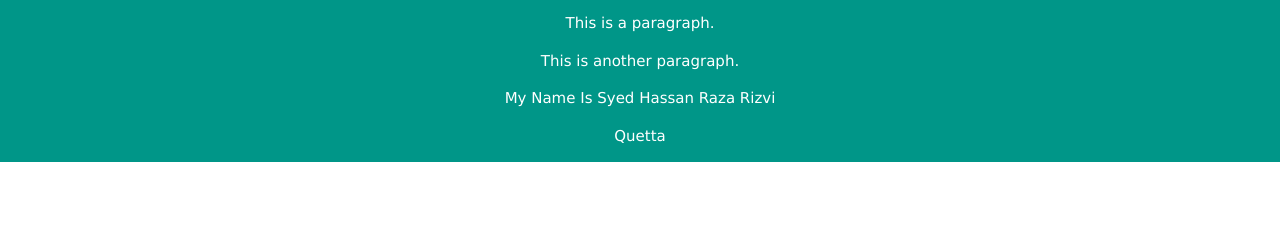
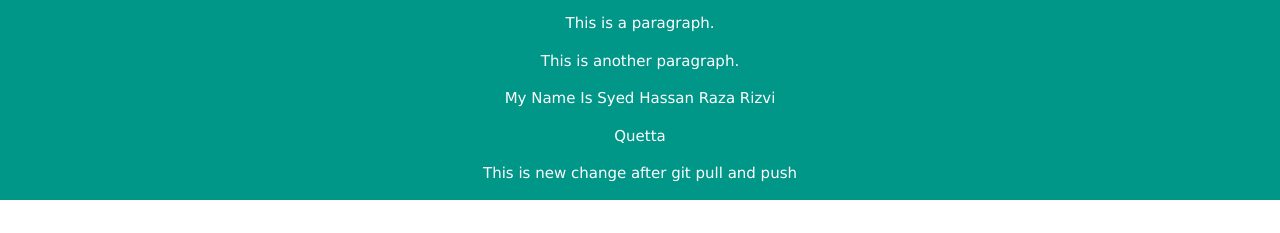
Before and after one commit to Syed11014/Practice, a plain HTML site: page practice.html in a window 1280 px wide. Shown: the part 567-800 px from the top of the page. Drawn offline with nearby package versions, Linux system fonts and the light colour scheme.

Commit message:
2nd commit after changes

```diff
--- a/practice.html
+++ b/practice.html
@@ -17,6 +17,7 @@
   <p>This is another paragraph.</p>
   <p> My Name Is Syed Hassan Raza Rizvi</p>
   <p>Quetta</p>
+  <p>This is new change after git pull and push</p>
 </div>
 
 </body>
```
